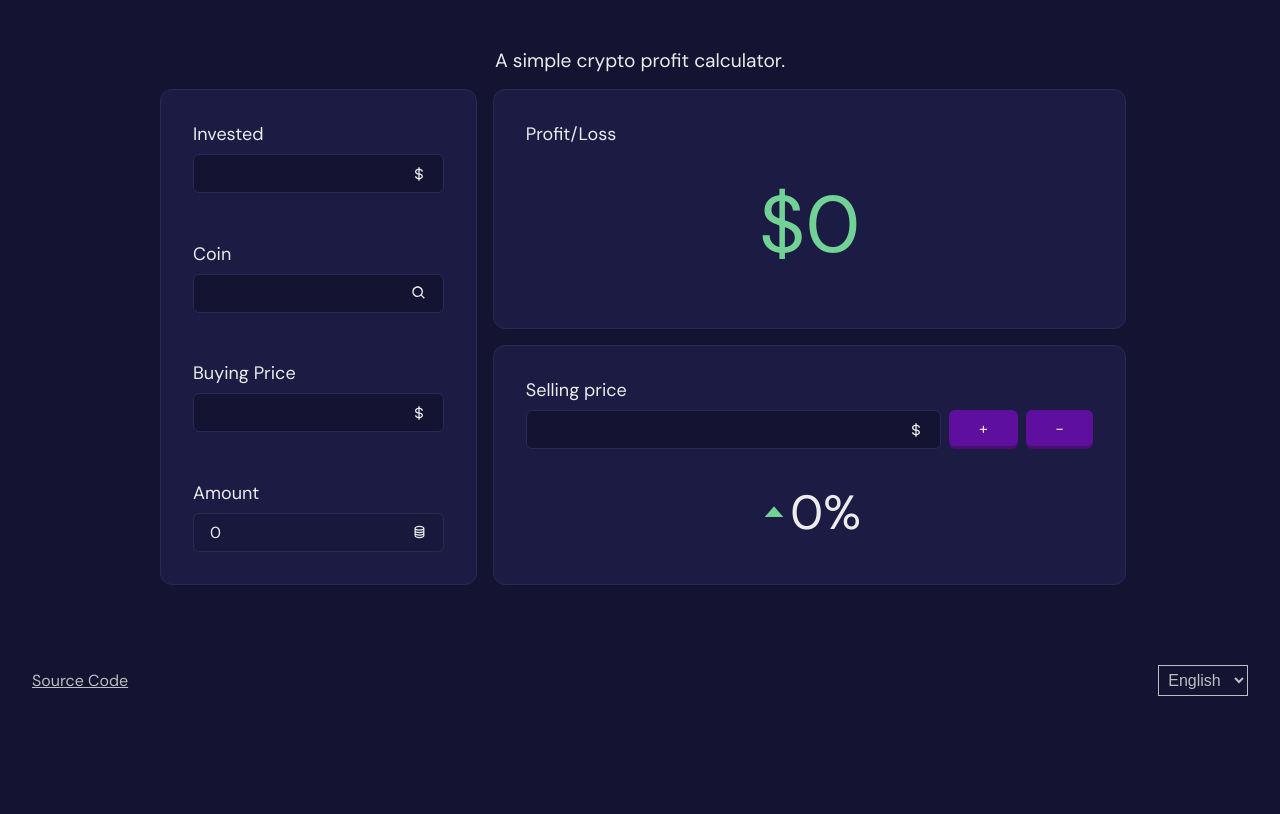
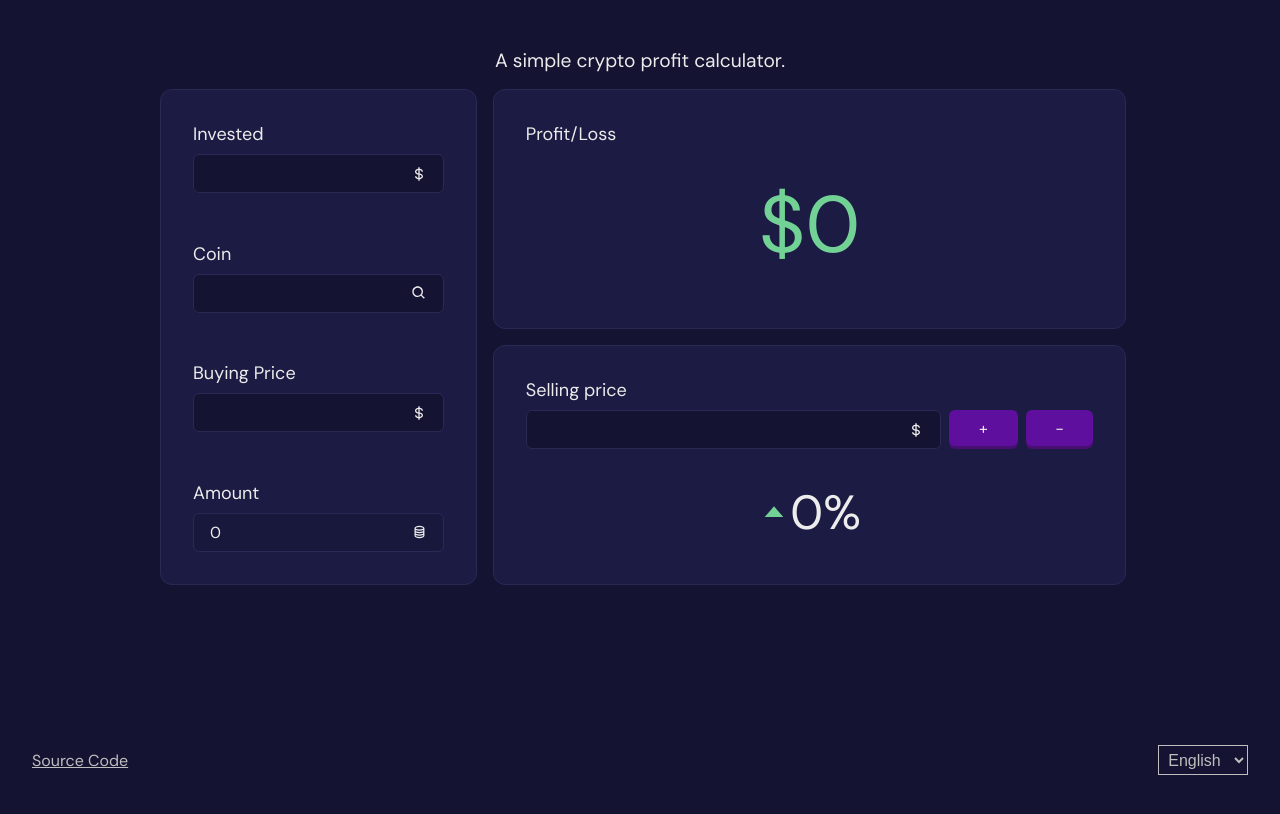
Before and after one commit to elvstejd/crypto-profit-calc, a React (Create React App) app: page / in a window 1280 px wide. Shown: the top 814 px of the page. Built offline with nearby package versions, Linux system fonts and the light colour scheme.

Commit message:
Fix footer positioning

```diff
--- a/src/components/App.js
+++ b/src/components/App.js
@@ -55,15 +55,21 @@ const StyledFooter = styled.footer`
     justify-content: space-between;
     align-items: center;
     padding: 2rem;
-    margin-top: 3rem;
+    margin-top: 2rem;
 
     @media (min-width: 590px) {
-        margin-top: 4rem;
+        margin-top: 0;
     }
 `;
 
 const SourceLink = styled.a`
     color: var(--neutral-200);
+`;
+
+const GridContainer = styled.div`
+    display: grid;
+    grid-template-rows: 90% 10%;
+    min-height: 100vh;
 `;
 
 
@@ -72,6 +78,7 @@ const App = () => {
 
     return (
         <DataProvider>
+            <GridContainer>
                 <div>
                     <TaglineWrapper>
                         <p>{t('tagline')}</p>
@@ -81,11 +88,13 @@ const App = () => {
                         <ProfitDisplay />
                         <GrowthForm />
                     </StyledMain>
+                </div>
+
                 <StyledFooter>
                     <SourceLink target="_blank" href="https://github.com/elvstejd/crypto-profit-calc">{t("source_code_label")}</SourceLink>
                     <LanguageSelector />
                 </StyledFooter>
-            </div>
+            </GridContainer>
         </DataProvider>
     );
 }
```
Lines whose indentation alone changed are shown as unchanged.
